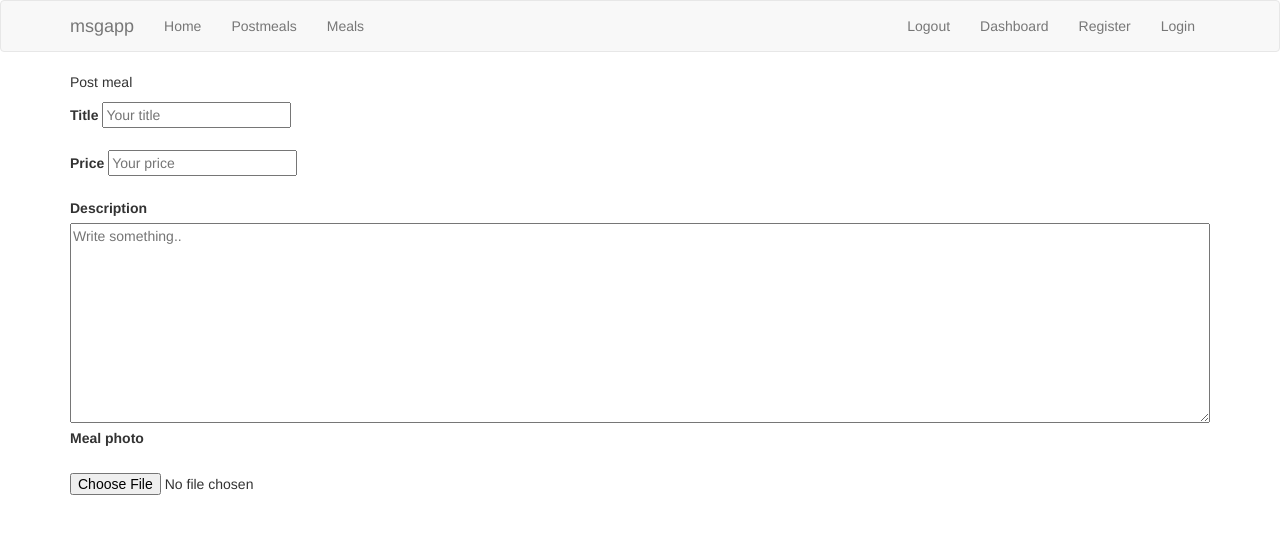
After one commit to mudambirichard/msgapp, a Flask app: page /api/v1/postmeals in a window 1280 px wide. The commit adds this page. Shown: the top 534 px of the page. Run offline with Flask 2, Linux system fonts and the light colour scheme; some libraries are stand-ins or nearby versions.

Commit message:
modify app and tempates

```diff
--- a/app.py
+++ b/app.py
@@ -18,10 +18,20 @@ def is_logged_in(f):
 			flash('Unauthorised, Please login', 'danger')
 			return redirect(url_for('login'))
 	return wrap
-#========================INDEX / HOME PAGE========================#
+
 @app.route('/')
 def index():
 	return render_template('home.html')
+
+@app.route('/home')
+def home():
+	return render_template('home.html')
+
+#=================WELCOME PAGE==========================#
+
+@app.route('/welcome')
+def welcome():
+	return render_template("welcome.html")
 
 
  #=======================LOGIN PAGE================================================#
@@ -41,41 +51,28 @@ def login_page():
 	return render_template('login.html', error=error)
 
 
-@app.route('/logout')
+@app.route('/api/v1/logout')
 def logout():
 	session.clear()
 	flash('You are now logged out', 'success')
 	return redirect(url_for('login'))
+#====================================dashboard=====================#
 
-
-
-@app.route('/dashboard')
+@app.route('/api/v1/dashboard')
 def dashboard():
     return render_template('dashboard.html', meals = Meals)
 
-class MealForm(Form):
-	title = StringField('Title', [validators.Length(min=1, max=200)])
-	body = TextAreaField('Body', [validators.Length(min=30)])
 
+#============================edit==========================#
 
-@app.route('/edit_meal/<string:id>', methods=['POST', 'GET'])
+@app.route('/edit_meal', methods=['POST', 'GET'])
 def edit_meal():
-	return render_template(id)
-        form.title.data = meal['title']
-	form.body.data = meal['body']
 
-	#form = ArticleForm(request.form)
-	if request.method == 'POST' and form.validate():
-		title = request.form['title']
-		body =  request.form['body']
-
-	flash('Meal Edited', 'success')
-
-        return redirect(url_for('dashboard'))
-        return render_template('edit_meal.html', form=form)
+    return render_template('edit_meal.html')
+#==========================add page========================#
 
 @app.route('/add_meal', methods=['GET', 'POST'])
-def add_article():
+def add_meal():
 	form = MealForm(request.form)
 	if request.method == 'POST' and form.validate():
 		title = form.title.data
@@ -84,45 +81,37 @@ def add_article():
 		flash('Meal Update', 'success')
 
 		return redirect(url_for('dashboard'))
-	return render_template('edit_meal.html', form=form)
+	return render_template('add_meal.html', form=form)
 
+#==============deletepage=======================#
 
-
-@app.route('/delete_article/<string:id>', methods=['POST'])
+@app.route('/delete_meal/<string:id>', methods=['POST'])
 def delete_meal(id):
     return redirect(url_for('dashboard'))
-#============================LOGIN PAGE==================================================#
 
-@app.route('/home')
-def home():
-	return render_template('home.html')
+@app.route('/order_meal')
+def order_meal():
+	return render_template('order_meal.html')
+    #return redirect(url_for('order_meal.html'))
+#============================LOGIN PAGE=================================================
 
-#=================WELCOME PAGE==========================#
-
-@app.route('/welcome')
-def welcome():
-	return render_template("welcome.html")
+@app.route('/vieworders')
+def vieworders():
+	return render_template('vieworders.html')
 
 #====================ABOUTPAGE======================#
-
-@app.route('/about')
-def about():
-	return render_template('about.html')
+@app.route('/postmeals')
+def post():
+	return redirect(url_for('postmeals'))
+@app.route('/api/v1/postmeals')
+def postmeals():
+	return render_template('postmeals.html')
 
 
 #=======================MEAL PAGE=========================#
 @app.route('/meals')
 def meals():
 	return render_template('meals.html', meals = Meals)
-
-
-	if result > 0:
-		return render_template('meals.html', meals=meals)
-	else:
-		msg = 'No Meals Found'
-		return render_template('meals.html', msg=msg)
-
-
 
 #============MEAL DATA=========================#
 @app.route('/meal/<string:id>/')
--- a/templates/dashboard.html
+++ b/templates/dashboard.html
@@ -4,8 +4,8 @@
  <h1>Dashboard<small> welcome to admin page{{session.username}}</small></h1>
  <div class="container">
 
- <a class="btn btn-success" href="/add_meal">Add Meal</a>
-<a class="btn btn-success" href="/view_orders">View orders</a>
+ <a class="btn btn-success" href="/add_meal">Add_Meal</a>
+<a class="btn btn-success" href="/vieworders">Vieworders</a>
  <br>
  <table class="table table-striped">
  <tr>
@@ -20,7 +20,7 @@
     <td>{{ meal.id }}</td>
  	<td>{{ meal.title }}</td>
  	<td>{{ meal.create_date }}</td>
- 	<td><a href="edit_meal/{{meal.id}}" class="btn btn-default pull-right">Edit</a></td>
+ 	<td><a href="/edit_meal" class="btn btn-default pull-right">Edit</a></td>
  	<td>
  	<form action="{{ url_for('delete_meal', id=meal.id)}}" method="post">
  	 <input type="hidden" name="_method" value="DELETE">
--- a/templates/includes/_navbar.html
+++ b/templates/includes/_navbar.html
@@ -1,3 +1,4 @@
+
 
 <nav class="navbar navbar-default">
 <div class="container">
@@ -16,19 +17,16 @@
  <div id="navbar" class="collapse navbar-collapse">
  <ul class="nav navbar-nav">
  <li  ><a href="/home">Home</a></li>
-   <li> <a href="/about">About</a></li>
+   <li> <a href="/postmeals">Postmeals</a></li>
    <li ><a href="/meals">Meals</a></li>
 
  </ul>
 
  <ul class="nav navbar-nav navbar-right">
- {% if session.logged_in %}
    <li  ><a href="/logout">Logout</a></li>
-   <li  ><a href="/dashboard">Dashboard</a></li>
- {% else %}
+   <li  ><a href="/api/v1/dashboard">Dashboard</a></li>
    <li  ><a href="/register">Register</a></li>
    <li  ><a href="/login">Login</a></li>
-   {% endif %}
   </ul>
  </div>
 
--- a/templates/meals.html
+++ b/templates/meals.html
@@ -8,7 +8,7 @@
 <ul class="list-group">
   {% for meal in meals %}
 
-    <li class="list-group-item"><a href="meal/{{meal.id}}">{{meal.title}}</a></li>
+    <li class="list-group-item"><a href="order_meal/{{meal.id}}">{{meal.title}}</a></li>
   {% endfor %}
 </ul>
 </div>
--- /dev/null
+++ b/templates/postmeals.html
@@ -0,0 +1,22 @@
+
+{% extends 'layout.html' %}
+
+{% block body %}
+<div class="container">
+<p>Post meal</p>
+
+<form>
+<label for="title">Title</label>
+<input type="text" name="title" placeholder="Your title"><br><br>
+<label for="price">Price</label>
+<input type="number" name="price" placeholder="Your price"><br><br>
+<label for="description">Description</label>
+ <textarea id="description" name="description" placeholder="Write something.." style="height:200px; width: 100%;"></textarea>
+ <label for="text">Meal photo</label><br><br>
+ <input type="file" value="post">
+
+</form>
+   {% if error %}
+ <p class="error"><strong>Error</strong>{{error}}</p>
+ {% endif %}
+ {% endblock %}
```
Also changed, not shown: data.py (+8 -1 lines), templates/about.html (deleted, +0 -10 lines), templates/edit_meal.html (+5 -3 lines), templates/includes/_messages.html (deleted, +0 -15 lines), templates/order_meal.html (added, +42 -0 lines), templates/vieworders.html (added, +41 -0 lines), test.py (+18 -0 lines), 2 other files.
